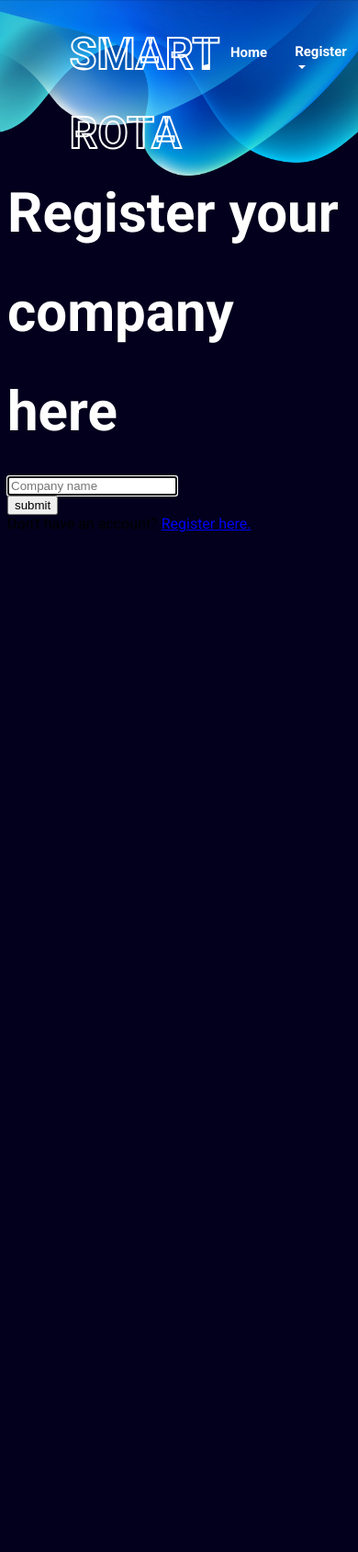
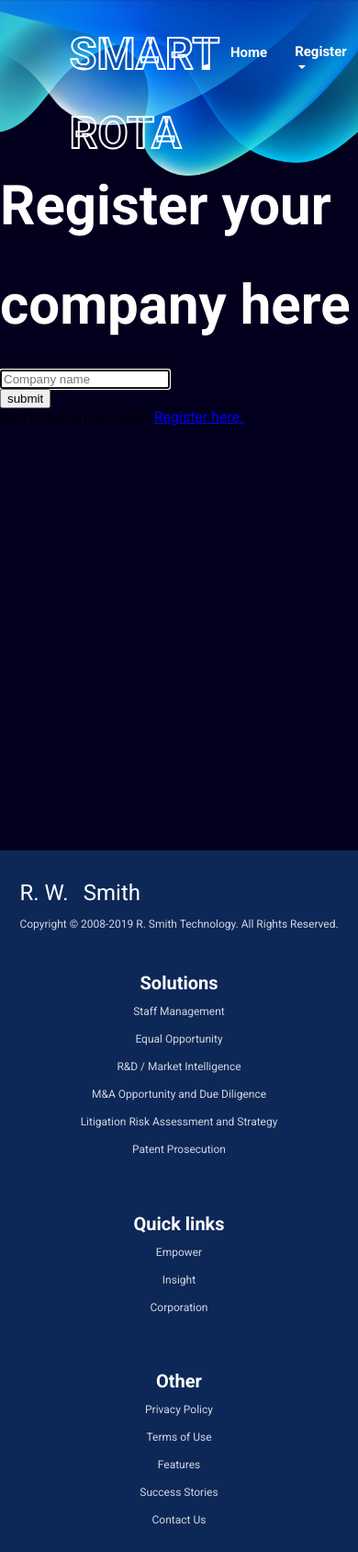
Before and after one commit to rsmith-github/smart_rota, a Django app: page /register-company in a window 390 px wide; the page is wider, and only the part inside the window is pictured. Shown: that part at 92% size. Before the commit the page ends 579 px from the top of that part, so only its background shows below. Run offline with Django 3.2, Linux system fonts and the light colour scheme.

Commit message:
feat: add banner and make size of 3d object responsive

```diff
--- a/main/static/main/js/three.js
+++ b/main/static/main/js/three.js
@@ -68,7 +68,11 @@ function onWindowResize() {
 
     camera.aspect = canvasWidth / canvasHeight;
     camera.updateProjectionMatrix();
-  renderer.setSize(canvasWidth, 100);
+
+    // calculate the new height based on the new width and aspect ratio
+    const newHeight = Math.round(canvasWidth / camera.aspect);
+
+    renderer.setSize(canvasWidth, newHeight);
   }
 
 window.addEventListener('resize', onWindowResize);
--- a/main/static/main/styles.css
+++ b/main/static/main/styles.css
@@ -1,30 +1,36 @@
+/* General */
 
-/* General */
+html,
+body {
+  height: 200%;
+  margin: 0;
+  display: flex;
+  flex-direction: column;
+}
 
 body {
   background: rgb(3, 0, 29);
-    background-image: url('png.png');
+  background-image: url("png.png");
   background-repeat: no-repeat;
   background-size: 100%;
 
-    font-family: 'Roboto', sans-serif;
+  font-family: "Roboto", sans-serif;
   /* margin: 10px 8px 8px 8px; */
 }
+
 .info {
   margin: 5px;
   border: 1px solid;
   width: 1%;
   border-radius: 50%;
   text-align: center;
-    cursor:help;
+  cursor: help;
 }
 
 /* Game */
 .incorrect {
   color: red;
 }
-
-
 
 /* Nav bar */
 nav {
@@ -37,7 +43,6 @@ nav {
 }
 
 .navBar {
-
   display: flex;
 }
 
@@ -56,7 +61,8 @@ nav {
   width: 96.5%;
 }
 
-.navBar a, .dropdown-toggle {
+.navBar a,
+.dropdown-toggle {
   text-decoration: none;
   color: white;
   font-size: 15px;
@@ -65,9 +71,7 @@ nav {
 
 .dropdown-toggle {
   margin: 0;
-
 }
-
 
 .dropdown-toggle::after {
   display: inline-block;
@@ -83,7 +87,6 @@ nav {
 }
 
 .dropdown-menu {
-
   display: flex;
   flex-direction: column;
   width: auto;
@@ -93,18 +96,17 @@ nav {
   position: absolute;
   box-shadow: 3px 5px 12px rgb(0 0 0 / 15%);
   background-color: white;
-    border-radius: .25rem;
+  border-radius: 0.25rem;
   padding: 0.5rem 0;
-    margin: .4rem 0 0;
+  margin: 0.4rem 0 0;
   z-index: 1000;
-
 }
 
 .dropdown-item {
   font-size: 14px;
   font-weight: 700;
   color: #9597a6 !important;
-    padding: .25rem 1.5rem;
+  padding: 0.25rem 1.5rem;
 }
 
 .dropdown-divider {
@@ -127,7 +129,6 @@ nav {
   transition-duration: 700ms;
   padding-right: 100px;
   /* padding-left: 8px; */
-
 }
 
 h2 {
@@ -152,7 +153,6 @@ h4 {
   cursor: pointer !important;
 }
 
-
 /* Logo */
 #logo {
   transition-duration: 700ms;
@@ -163,10 +163,9 @@ h4 {
 
 .change {
   transition-duration: 700ms;
-    filter: invert(50%) sepia(0%) saturate(0%) hue-rotate(0deg) brightness(300%) contrast(100%) !important;
-
+  filter: invert(50%) sepia(0%) saturate(0%) hue-rotate(0deg) brightness(300%)
+    contrast(100%) !important;
 }
-
 
 .logoContainer {
   padding-left: 166px;
@@ -238,7 +237,6 @@ h4 {
   padding: 10px;
   margin: 10px;
   background-color: rgba(45, 26, 121, 0.553);
-
 }
 
 .slide-up {
@@ -252,7 +250,6 @@ h4 {
     transform: translateY(100%);
   }
   to {
-
     transform: translateY(0%);
   }
 }
@@ -318,7 +315,6 @@ h4 {
   cursor: pointer;
   font-size: large;
   font-weight: bold;
-
 }
 
 .weeks-button:hover {
@@ -335,3 +331,77 @@ h4 {
   display: flex;
   justify-content: center;
 }
+
+.banner {
+  display: flex;
+  justify-content: center;
+  width: 100%;
+  height: max-content;
+  background-color: rgba(0, 0, 0, 0.818);
+}
+
+.banner p {
+  color: white;
+  font-size: 2rem;
+  text-align: center;
+  width: 35%;
+}
+
+.banner span {
+    color: green;
+}
+
+/* Footer */
+
+.footer {
+  color: #fff;
+  background-color: #0d2857;
+
+  margin-top: auto;
+}
+
+.list-style {
+  list-style-type: none !important;
+  cursor: pointer;
+  font-size: 0.75rem;
+  opacity: 0.8;
+  padding-inline-start: 0;
+}
+.copy-right {
+  font-size: 0.75rem;
+  opacity: 0.8;
+}
+.Analyst {
+  width: 87.7px;
+  height: 23.7px;
+  margin: 10.7px 0 5.2px 10.2px;
+  color: #fff;
+}
+
+.container {
+  display: flex;
+  flex-direction: row;
+  justify-content: space-around;
+}
+
+.container li {
+  font-size: 0.75rem;
+  padding-bottom: 1rem;
+}
+
+.footer-column h5 {
+  margin-bottom: 0;
+  font-size: 1.25rem;
+}
+
+@media (max-width: 864px) {
+  .container {
+    flex-direction: column;
+    align-items: center;
+    /* justify-content: center; */
+  }
+  .footer-column h5,
+  .container li {
+    text-align: center;
+  }
+}
--- a/main/templates/main/layout.html
+++ b/main/templates/main/layout.html
@@ -52,7 +52,7 @@
             {% if user.is_authenticated %} {% if user.user_type == "Manager" %}
             <li>
               <a href="#" id="viewTeam" onclick="viewTeam()">Team</a>
-            </li>
+            </l
             {% endif %}
 
             <li>
@@ -106,4 +106,56 @@
       rel="text/javscript"
     ></script>
   </body>
+
+  <footer class="text-center footer text-center">
+    <div class="container">
+      <!--Logo Start-->
+      <div class="col-md-4">
+        <h4 class="">R. W. <span class="Analyst">Smith </span></h4>
+
+        <p class="copy-right">
+          Copyright © 2008-2019 R. Smith Technology. All Rights Reserved.
+        </p>
+      </div>
+      <!--Logo end-->
+
+      <!--Solutions Start-->
+      <div class="footer-column">
+        <h5 class="">Solutions</h5>
+        <ul class="list-style">
+          <li class="">Staff Management</li>
+          <li class="">Equal Opportunity</li>
+          <li class="">R&D / Market Intelligence</li>
+          <li class="">M&A Opportunity and Due Diligence</li>
+          <li class="">Litigation Risk Assessment and Strategy</li>
+          <li class="">Patent Prosecution</li>
+        </ul>
+      </div>
+      <!--Solutions end-->
+
+      <!--Quick links Start-->
+      <div class="footer-column">
+        <h5 class="">Quick links</h5>
+        <ul class="list-style">
+          <li class="">Empower</li>
+          <li class="">Insight</li>
+          <li class="">Corporation</li>
+        </ul>
+      </div>
+      <!--QUick links end-->
+
+      <!--Other Start-->
+      <div class="footer-column">
+        <h5 class="">Other</h5>
+        <ul class="list-style">
+          <li class="">Privacy Policy</li>
+          <li class="">Terms of Use</li>
+          <li class="">Features</li>
+          <li class="">Success Stories</li>
+          <li class="">Contact Us</li>
+        </ul>
+      </div>
+      <!--Other end-->
+    </div>
+  </footer>
 </html>
```
Also changed, not shown: main/templates/main/index.html (+10 -6 lines), db.sqlite3. Lines whose indentation alone changed are shown as unchanged.
